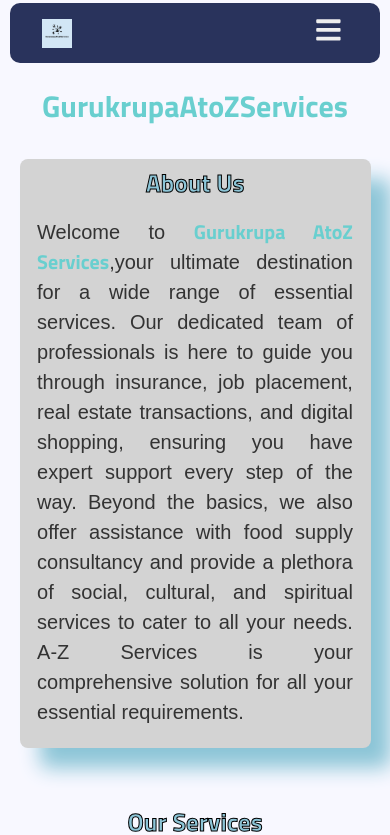
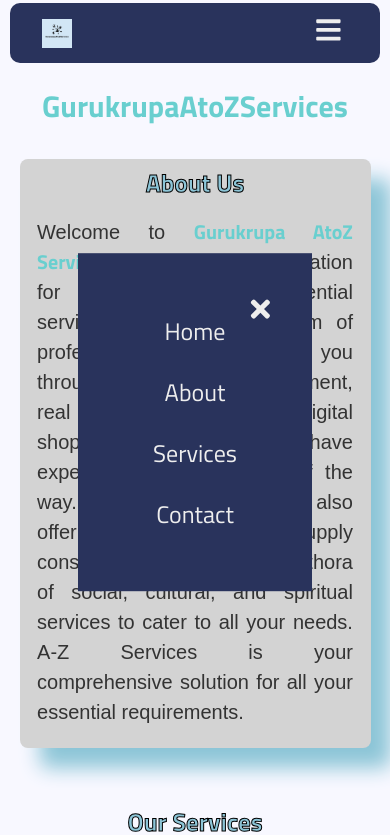
Before and after one commit to vijaykumar8899/GurukrupaAtoZServices, a React (Vite) app: page / in a window 390 px wide. Shown: the top 835 px of the page. Built offline with nearby package versions, Linux system fonts and the light colour scheme.

Commit message:
changed clr of nav for smaller screens

```diff
--- a/src/Styles/main.css
+++ b/src/Styles/main.css
@@ -120,17 +120,22 @@ nav {
 
   header nav {
     position: fixed;
-    top: -100vh;
-    left: 0;
-    height: 100%;
-    width: 100%;
+    top: 50%; /* Position the nav vertically in the middle */
+    left: 50%; /* Position the nav horizontally in the middle */
+    transform: translate(
+      -50%,
+      -50%
+    ); /* Adjust to center the nav both vertically and horizontally */
+    height: 40%; /* Set the height to 50% of the viewport height */
+    width: 60%; /* Set the width to 50% of the viewport width */
     display: flex;
     flex-direction: column;
     align-items: center;
     justify-content: center;
     gap: 1.5rem;
-    background-color: var(#29335c);
-    transition: 1s;
+    background-color: #29335c;
+    z-index: 1000;
+    transition: transform 0.5s ease;
   }
 
   header .responsive_nav {
@@ -182,6 +187,10 @@ nav {
 }
 
 @media screen and (max-width: 600px) {
+  /* header nav {
+    height: 40%;
+    width: 50%;
+  } */
   .container-row {
     flex-direction: column;
   }
```
Also changed, not shown: 28 other files (tests, documents, lock files or other folders).
